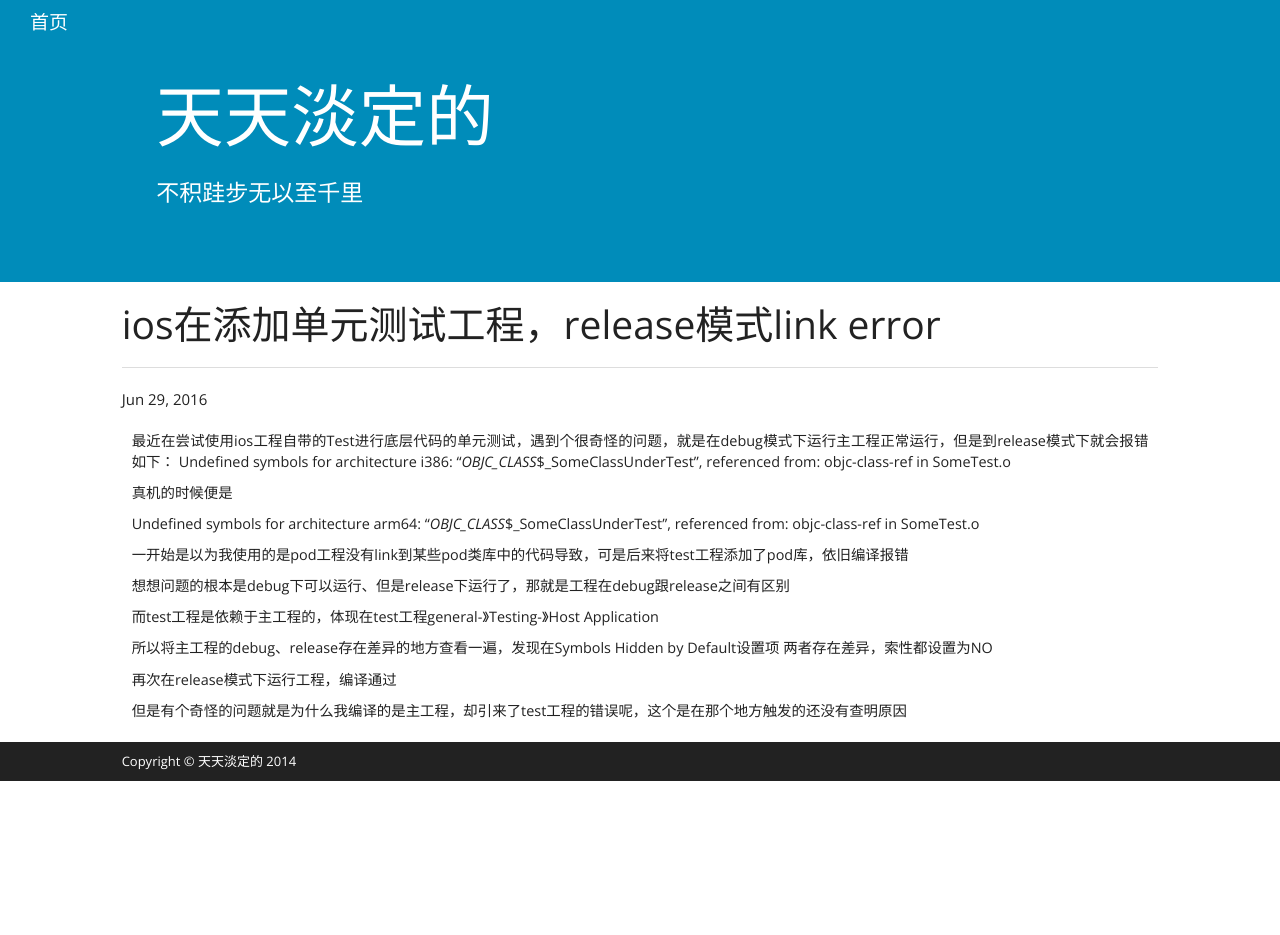
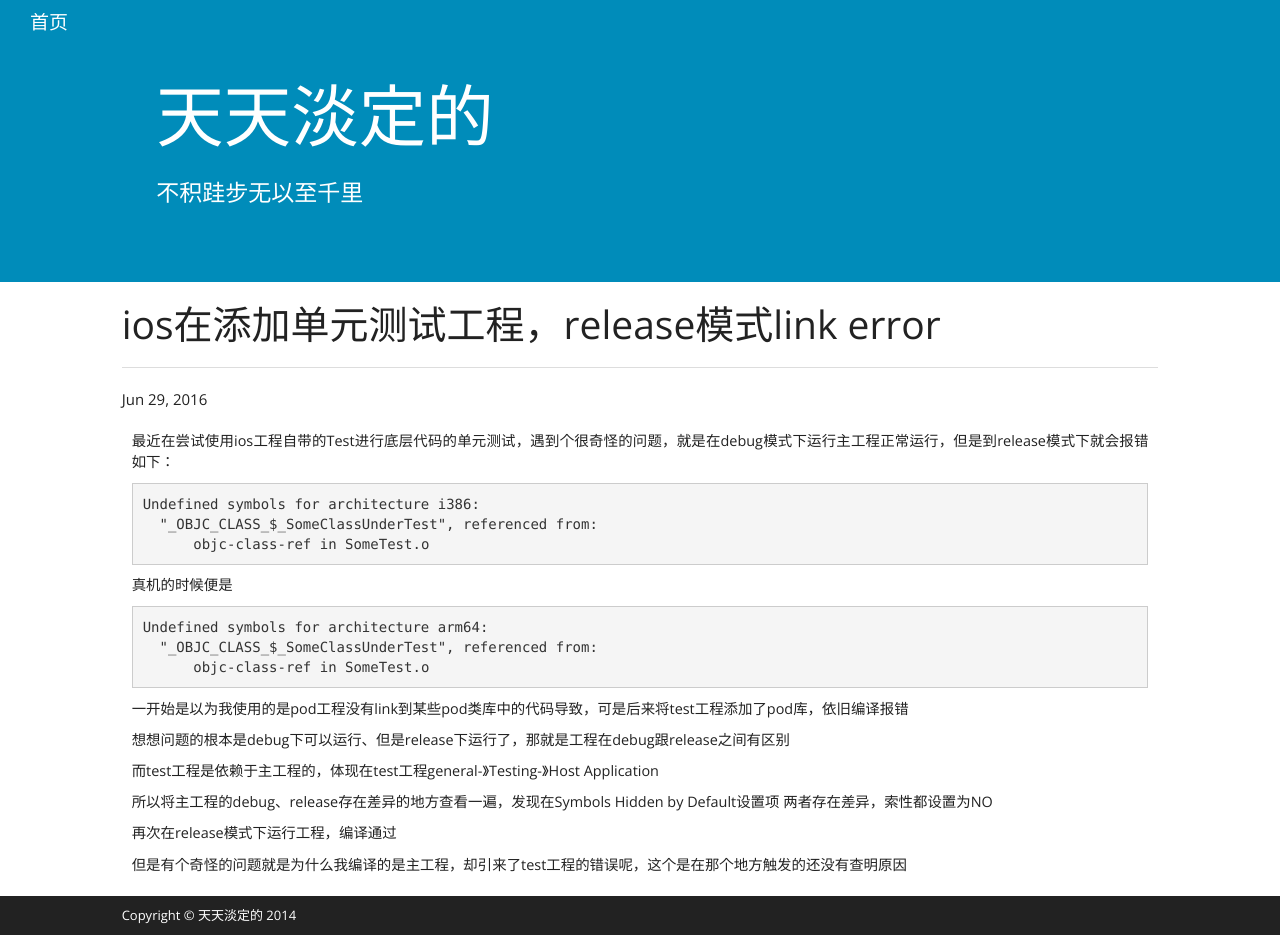
Before and after one commit to askday/askday.github.io, a Jekyll site: the page built from _posts/2016-06-29-testproject.markdown, in a window 1280 px wide and 935 px high. Built offline with Jekyll 4.4.1, drawn with Linux system fonts in a browser that asks for light colours; nearby versions of some CDN libraries.

Commit message:
代码高亮

```diff
--- a/_posts/2016-06-29-testproject.markdown
+++ b/_posts/2016-06-29-testproject.markdown
@@ -5,15 +5,20 @@ date: "2016-06-29 11:47:38 +0800"
 ---
 最近在尝试使用ios工程自带的Test进行底层代码的单元测试，遇到个很奇怪的问题，就是在debug模式下运行主工程正常运行，但是到release模式下就会报错
 如下：
+
+{%highlight  java%}
 Undefined symbols for architecture i386:
   "_OBJC_CLASS_$_SomeClassUnderTest", referenced from:
       objc-class-ref in SomeTest.o
+{%endhighlight%}
 
 真机的时候便是
 
+{%highlight  java%}
 Undefined symbols for architecture arm64:
   "_OBJC_CLASS_$_SomeClassUnderTest", referenced from:
       objc-class-ref in SomeTest.o
+{%endhighlight%}
 
 一开始是以为我使用的是pod工程没有link到某些pod类库中的代码导致，可是后来将test工程添加了pod库，依旧编译报错
 
```
